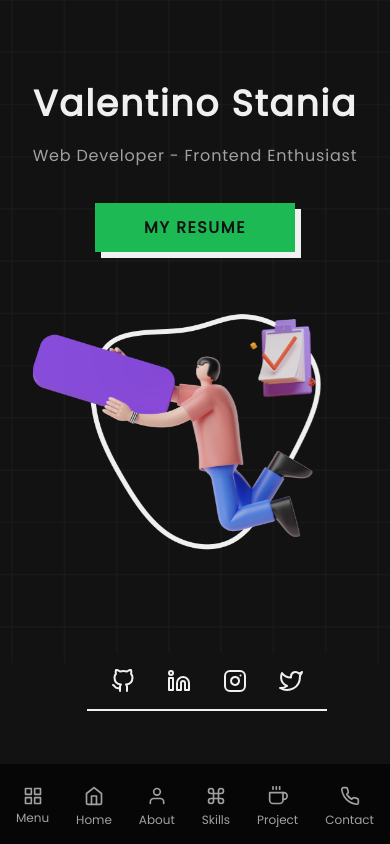
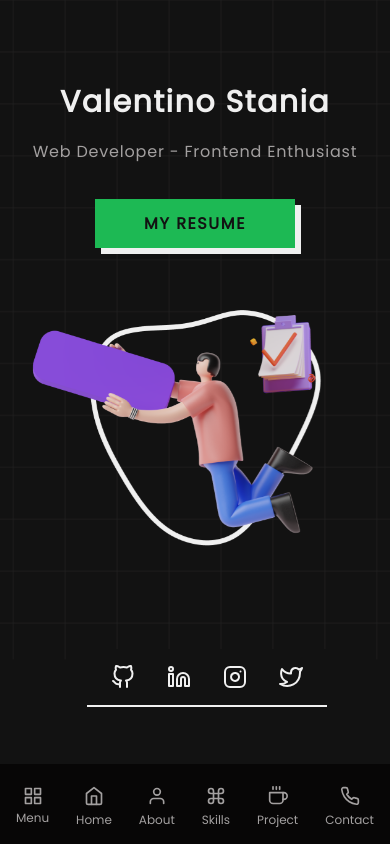
Before and after one commit to valentinocfs/portofolio, a Next.js app: page / in a window 390 px wide. Shown: the top 844 px of the page. Built offline with nearby package versions, Linux system fonts and the light colour scheme.

Commit message:
Style: change size h1 in mobile view

```diff
--- a/components/HomeSection.js
+++ b/components/HomeSection.js
@@ -8,7 +8,7 @@ export default function HomeSection() {
             <Container className="lg:flex lg:justify-between md:pt-10 xl:pt-20 relative">
                 <div className="text-center pt-16 sm:pt-32 lg:pt-40 lg:w-1/2 lg:text-left">
                     <h1
-                        className="text-white-500 text-4xl md:text-5xl lg:text-6xl font-black mb-5 tracking-wider"
+                        className="text-white-500 text-3xl sm:text-4xl md:text-5xl lg:text-6xl font-black mb-5 tracking-wider"
                         data-aos="fade-up"
                         data-aos-delay="100"
                         data-aos-duration="1000"
```
